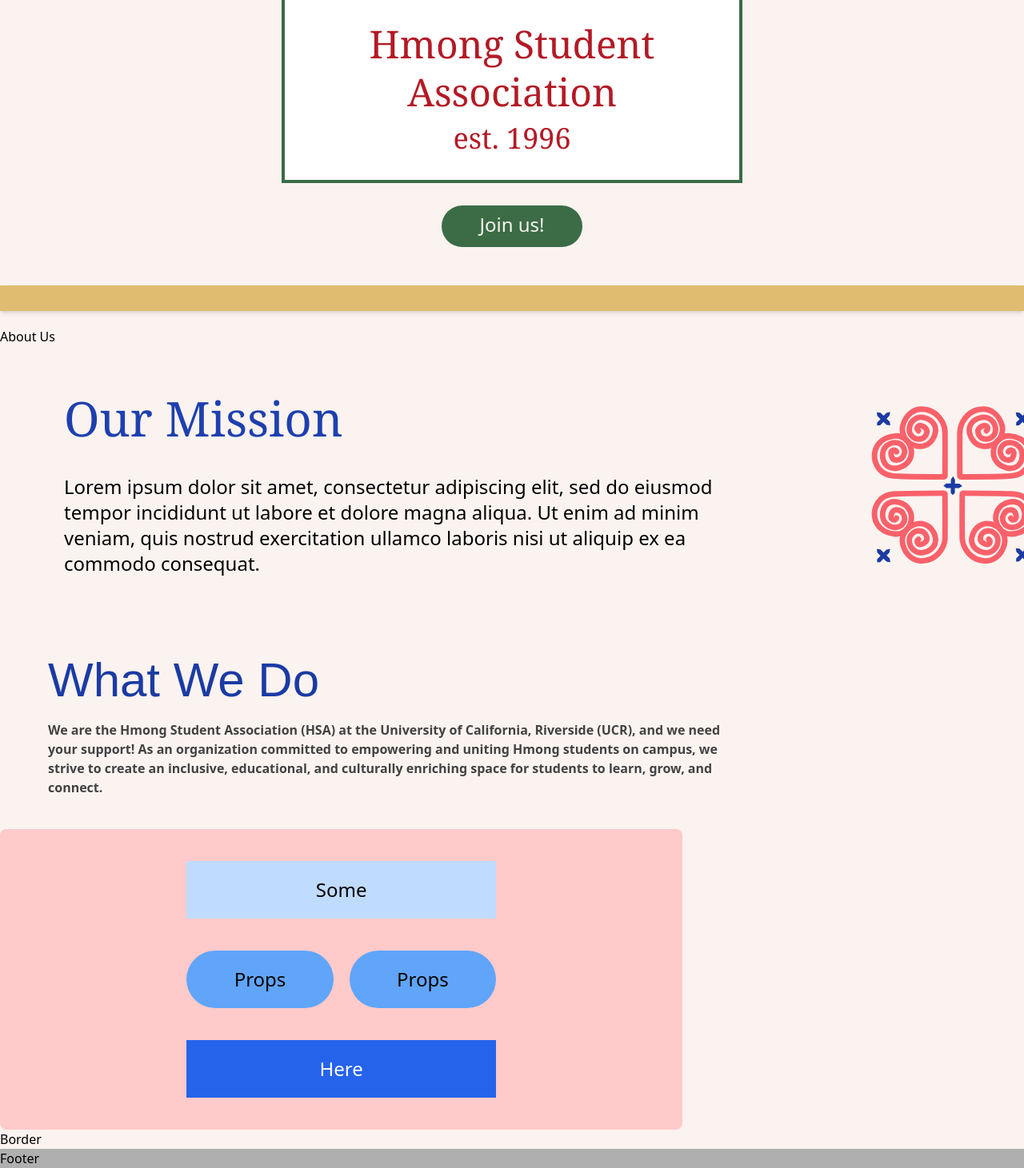
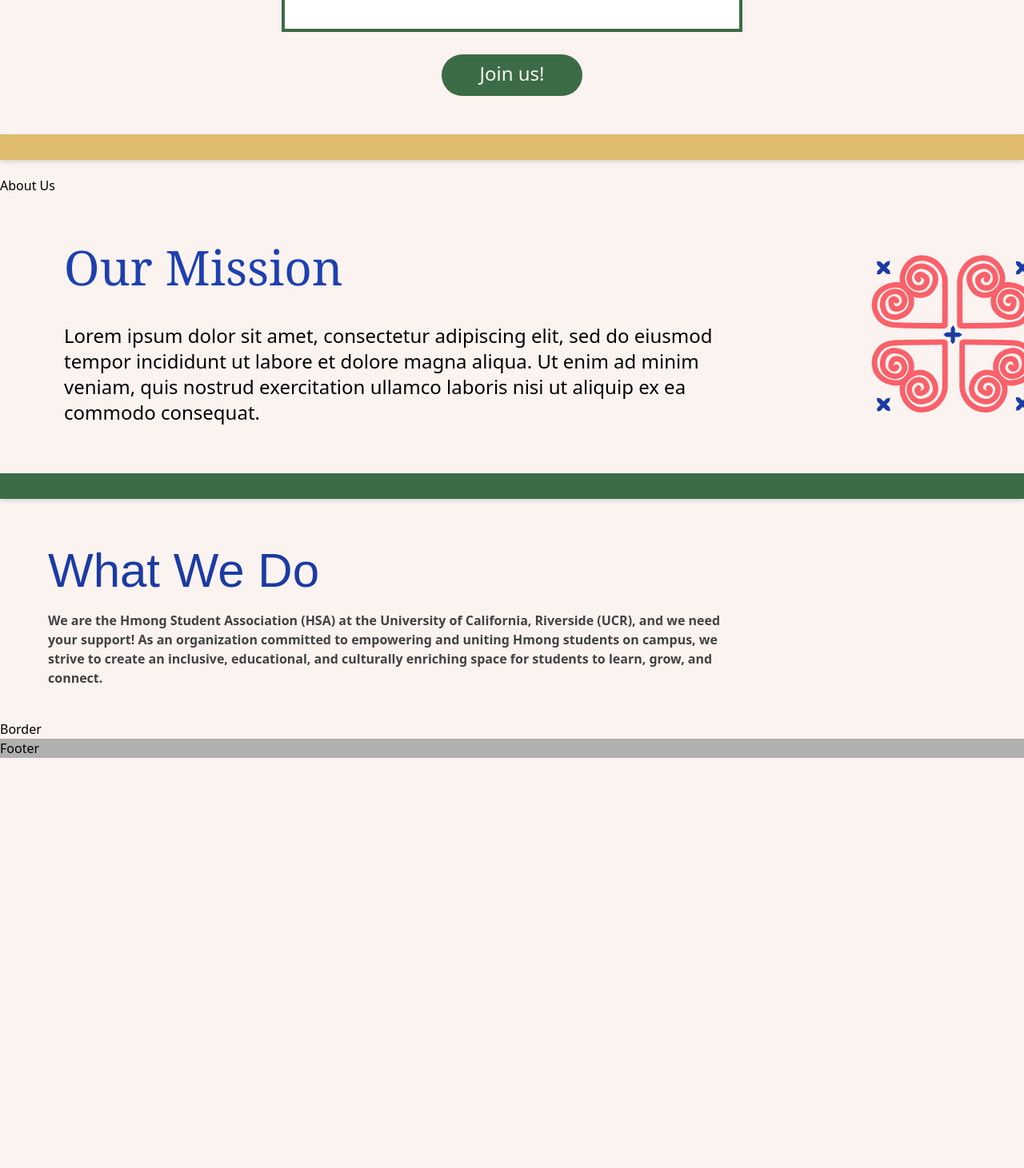
Before and after one commit to acm-ucr/hsa-website, a Next.js app: page / in a window 1280 px wide. Shown: the part 456-1917 px from the top of the page at 80% size. After the commit the page ends 1404 px from the top, so only its background shows below. Built offline with nearby package versions, Linux system fonts and the light colour scheme; a web font is replaced by a local one.

Commit message:
removed example component+ header component in home page, added green bar

```diff
--- a/src/app/page.tsx
+++ b/src/app/page.tsx
@@ -2,18 +2,14 @@ import Hero from "@/components/home/Hero";
 import About from "@/components/home/About";
 import Mission from "@/components/home/Mission";
 import Do from "@/components/home/Do";
-import Example from "../components/example";
-import Header from "@/components/Header";
 
 const Home = () => {
   return (
     <div className="">
-      <Header title="About" />
       <Hero />
       <About />
       <Mission />
       <Do />
-      <Example text1="Some" text2="Props" text3="Here" />
     </div>
   );
 };
--- a/src/components/example.tsx
+++ /dev/null
@@ -1,22 +0,0 @@
-const Example = (props: { text1: string; text2: string; text3: string }) => {
-  return (
-    <div className="flex-inital grid w-2/3 place-items-center gap-10 rounded-lg bg-red-200 p-10">
-      <div className="w-1/2 bg-blue-200 p-5 text-center text-2xl">
-        {props.text1}
-      </div>
-      <div className="flex w-1/2 flex-row gap-5">
-        <div className="w-full rounded-full bg-blue-400 p-5 text-center text-2xl">
-          {props.text2}
-        </div>
-        <div className="w-full rounded-full bg-blue-400 p-5 text-center text-2xl">
-          {props.text2}
-        </div>
-      </div>
-      <div className="w-1/2 bg-blue-600 p-5 text-center text-2xl text-white">
-        {props.text3}
-      </div>
-    </div>
-  );
-};
-
-export default Example;
--- a/src/components/home/Hero.tsx
+++ b/src/components/home/Hero.tsx
@@ -1,12 +1,11 @@
 import HeroCard from "./HeroCard";
 import JoinButton from "./JoinButton";
-import YellowBar from "./YellowBar";
 const Hero = () => {
   return (
     <div className="">
       <HeroCard />
       <JoinButton />
-      <YellowBar />
+      <div className="mb-5 max-w-full bg-hsa-yellow-100 p-4 shadow-md"></div>
     </div>
   );
 };
--- a/src/components/home/Mission.tsx
+++ b/src/components/home/Mission.tsx
@@ -3,6 +3,7 @@ import Image from "next/image";
 
 const Mission = () => {
   return (
+    <>
       <div className="flex w-full justify-between">
         <div className="w-3/4 flex-col p-10">
           <div className="ml-5 p-5 text-left font-serif text-6xl text-blue-800">
@@ -10,8 +11,8 @@ const Mission = () => {
           </div>
           <div className="ml-5 p-5 text-left text-2xl">
             Lorem ipsum dolor sit amet, consectetur adipiscing elit, sed do
-          eiusmod tempor incididunt ut labore et dolore magna aliqua. Ut enim ad
-          minim veniam, quis nostrud exercitation ullamco laboris nisi ut
+            eiusmod tempor incididunt ut labore et dolore magna aliqua. Ut enim
+            ad minim veniam, quis nostrud exercitation ullamco laboris nisi ut
             aliquip ex ea commodo consequat.
           </div>
         </div>
@@ -19,6 +20,8 @@ const Mission = () => {
           <Image src={hsa4} alt="HSA" className="w-3/4" />
         </div>
       </div>
+      <div className="mb-5 max-w-full bg-hsa-green-100 p-4 shadow-md"></div>
+    </>
   );
 };
 
--- a/src/components/home/YellowBar.tsx
+++ /dev/null
@@ -1,7 +0,0 @@
-const YellowBar = () => {
-  return (
-    <div className="mb-5 max-w-full bg-hsa-yellow-100 p-4 shadow-md"></div>
-  );
-};
-
-export default YellowBar;
```
Lines whose indentation alone changed are shown as unchanged.
